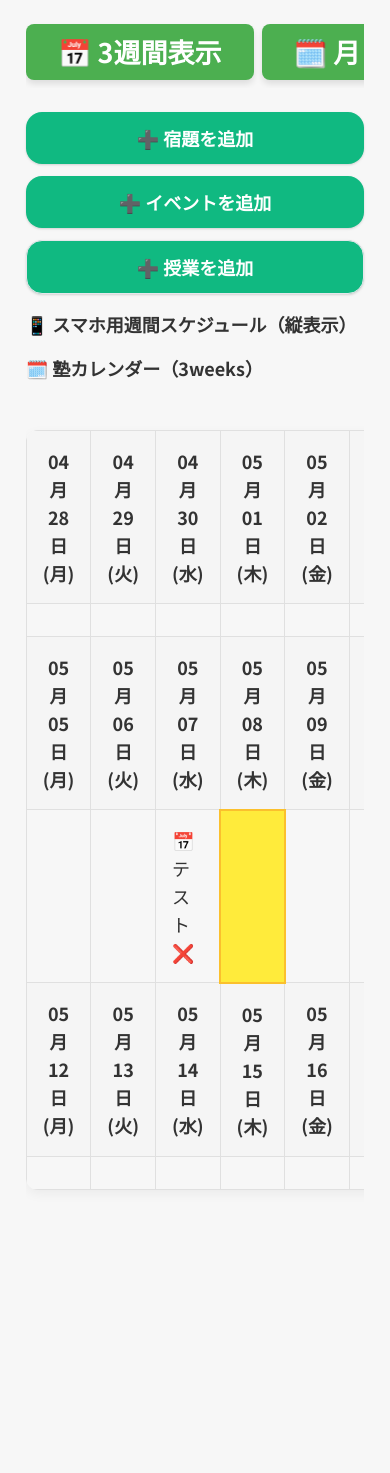
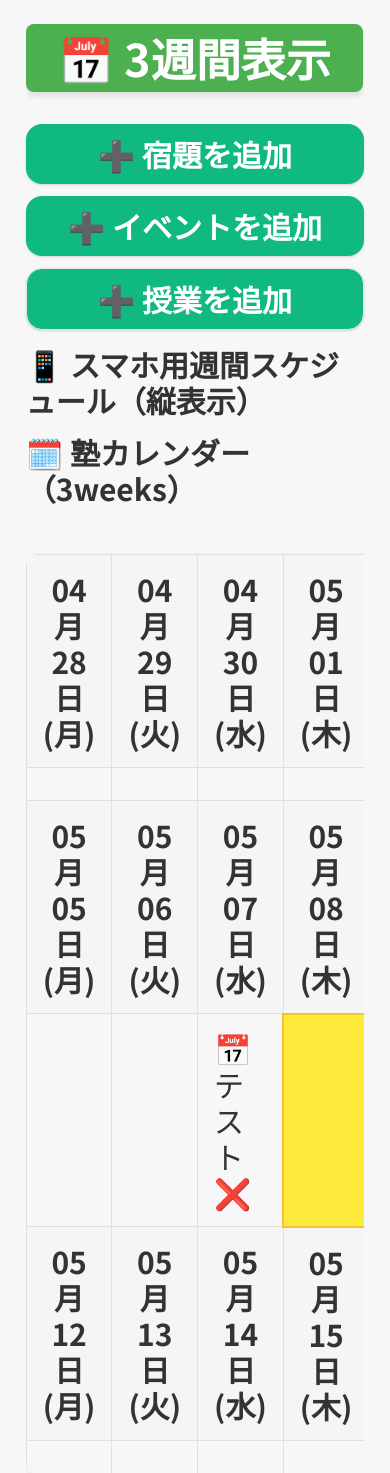
Before and after one commit to masakytkonitiwa/juku_project, a Django app: page /homework/week/ in a window 390 px wide. Shown: the part 58-1531 px from the top of the page. Before the commit the page ends 1248 px from the top, so only its background shows below. Run offline with Django 4.2, Linux system fonts and the light colour scheme; data comes from the database, SQL or seed files in the repository; data that the repository does not hold is empty.

Commit message:
Upgrade button font size to text-3xl for better mobile UX

```diff
--- a/homework/templates/homework/weekly_view.html
+++ b/homework/templates/homework/weekly_view.html
@@ -4,28 +4,28 @@
 {% block title %}週間カレンダー{% endblock %}
 
 {% block content %}
-<div class="text-lg">
+<div class="text-3xl">
 
 <!-- 🔁 表示形式切り替え -->
 <form method="get" action="{% url 'weekly_view' %}" class="mb-6">
   <div class="flex flex-nowrap overflow-x-auto gap-2 pb-2">
     <button type="submit" name="view_mode" value="3weeks"
-            class="min-w-fit px-3 py-2 rounded-xl text-base font-medium whitespace-nowrap
+            class="min-w-fit px-3 py-2 rounded-xl text-3xl font-medium whitespace-nowrap
                    {% if view_mode == '3weeks' %}bg-blue-500 text-white{% else %}bg-gray-200{% endif %}">
       📅 3週間表示
     </button>
     <button type="submit" name="view_mode" value="month"
-            class="min-w-fit px-3 py-2 rounded-xl text-base font-medium whitespace-nowrap
+            class="min-w-fit px-3 py-2 rounded-xl text-3xl font-medium whitespace-nowrap
                    {% if view_mode == 'month' %}bg-blue-500 text-white{% else %}bg-gray-200{% endif %}">
       🗓️ 月ごと表示
     </button>
     <button type="submit" name="view_mode" value="test"
-            class="min-w-fit px-3 py-2 rounded-xl text-base font-medium whitespace-nowrap
+            class="min-w-fit px-3 py-2 rounded-xl text-3xl font-medium whitespace-nowrap
                    {% if view_mode == 'test' %}bg-blue-500 text-white{% else %}bg-gray-200{% endif %}">
       📝 テストまで表示
     </button>
     <button type="submit" name="view_mode" value="div"
-            class="min-w-fit px-3 py-2 rounded-xl text-base font-medium whitespace-nowrap
+            class="min-w-fit px-3 py-2 rounded-xl text-3xl font-medium whitespace-nowrap
                    {% if view_mode == 'div' %}bg-blue-500 text-white{% else %}bg-gray-200{% endif %}">
       📱 スマホ表示
     </button>
@@ -35,27 +35,27 @@
 <!-- ➕ 各登録ボタン -->
 <div class="mb-4 w-full flex flex-col gap-3">
   <a href="{% url 'add_homework' %}"
-     class="w-full bg-green-500 hover:bg-blue-600 text-white font-semibold text-lg py-3 px-5 rounded-2xl shadow text-center">
+     class="w-full bg-green-500 hover:bg-blue-600 text-white font-semibold text-3xl py-3 px-5 rounded-2xl shadow text-center">
       ➕ 宿題を追加
   </a>
   <a href="{% url 'add_event' %}"
-     class="w-full bg-green-500 hover:bg-blue-600 text-white font-semibold text-lg py-3 px-5 rounded-2xl shadow text-center">
+     class="w-full bg-green-500 hover:bg-blue-600 text-white font-semibold text-3xl py-3 px-5 rounded-2xl shadow text-center">
       ➕ イベントを追加
   </a>
   <a href="{% url 'add_lesson' %}"
-     class="w-full bg-green-500 hover:bg-blue-600 text-white font-bold text-lg py-3 px-5 rounded-2xl shadow text-center border border-orange-700">
+     class="w-full bg-green-500 hover:bg-blue-600 text-white font-bold text-3xl py-3 px-5 rounded-2xl shadow text-center border border-orange-700">
       ➕ 授業を追加
   </a>
 </div>
 
 <!-- 📱 スマホ用 縦表示 -->
-<h2 class="text-lg font-bold mb-4">📱 スマホ用週間スケジュール（縦表示）</h2>
+<h2 class="text-3xl font-bold mb-4">📱 スマホ用週間スケジュール（縦表示）</h2>
 <div class="flex flex-col gap-4">
   {% for day in week_days %}
   <div class="bg-white rounded-xl shadow p-4 border {% if day == today %}ring-2 ring-blue-400{% endif %}">
 
     <!-- 🎨 日付 -->
-    <div class="text-base font-bold mb-2
+    <div class="text-3xl font-bold mb-2
         {% if day == today %}
             text-blue-800
         {% elif day|date:'w' == '6' %}
@@ -71,27 +71,27 @@
 
     <!-- 📅 イベント -->
     {% for ev in events_by_day|get_item:day %}
-    <div class="bg-yellow-100 rounded px-2 py-1 mb-1 text-base">
+    <div class="bg-yellow-100 rounded px-2 py-1 mb-1 text-3xl">
       📅 {{ ev.name }}
-      <a href="{% url 'delete_event' ev.id %}" class="text-red-500 ml-2 text-base">❌</a>
+      <a href="{% url 'delete_event' ev.id %}" class="text-red-500 ml-2 text-3xl">❌</a>
     </div>
     {% endfor %}
 
     <!-- 📘 授業 -->
     {% for lesson in lessons_by_day|get_item:day %}
-    <div class="bg-orange-100 rounded px-2 py-1 mb-1 text-base">
+    <div class="bg-orange-100 rounded px-2 py-1 mb-1 text-3xl">
       📘 {{ lesson.course.name }}（{{ lesson.start_time|time:"H:i" }}〜{{ lesson.end_time|time:"H:i" }})
     </div>
     {% endfor %}
 
     <!-- 📋 宿題 -->
     {% for hw_entry in homeworks_by_day|get_item:day %}
-    <div class="bg-green-100 rounded px-2 py-1 mb-1 text-base">
+    <div class="bg-green-100 rounded px-2 py-1 mb-1 text-3xl">
       🏫 {{ hw_entry.detail.get_course_display }}<br>
       📋 {{ hw_entry.task }}
       <form method="post" action="{% url 'delete_homework' hw_entry.detail.homework.id %}">
         {% csrf_token %}
-        <button type="submit" class="text-red-500 text-xs ml-1">❌</button>
+        <button type="submit" class="text-red-500 text-3xl ml-1">❌</button>
       </form>
     </div>
     {% endfor %}
@@ -102,7 +102,7 @@
 
 <!-- 🖥️ テーブル表示（PC用） -->
 {% if view_mode != 'div' %}
-<h2 class="text-lg font-bold mb-4">🗓️ 塾カレンダー（{{ view_mode }}）</h2>
+<h2 class="text-3xl font-bold mb-4">🗓️ 塾カレンダー（{{ view_mode }}）</h2>
 <div class="calendar-wrapper">
   <table>
     {% for week in weeks %}
```
